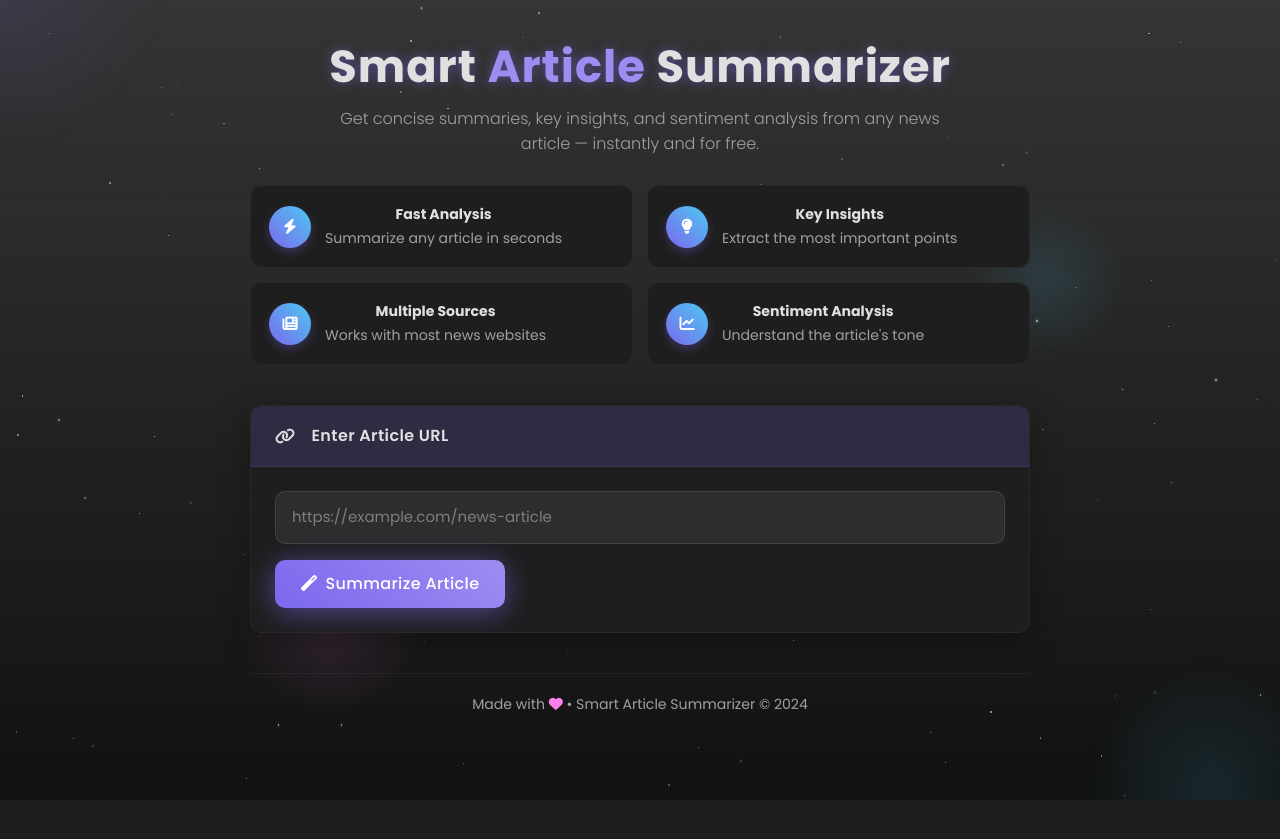
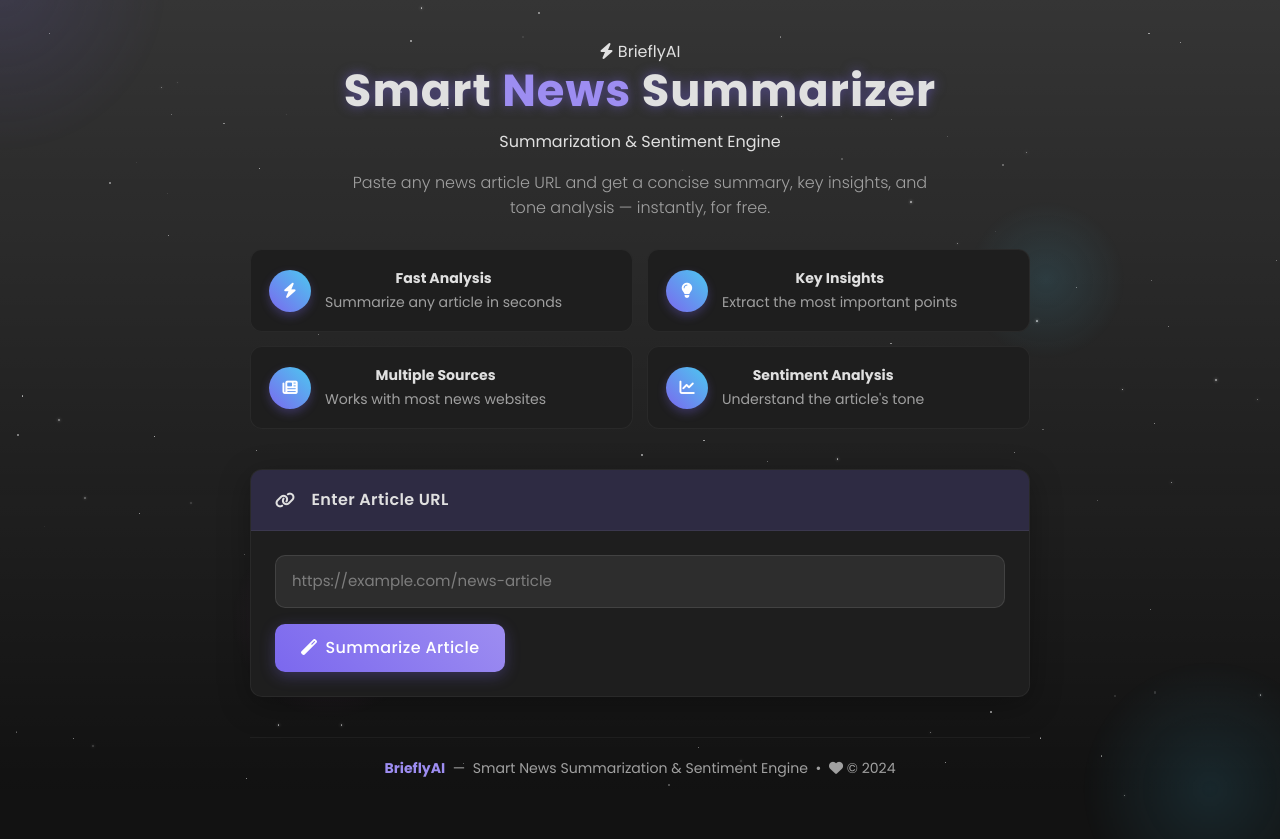
Before and after one commit to SamridhiiiGupta/BrieflyAI--Smart_News_Summarization_and_Sentiment_Engine, a Flask app: page / in a window 1280 px wide. Before the commit the page ends 800 px from the top, so only its background shows below. Run offline with Flask 3, Linux system fonts and the light colour scheme.

Commit message:
update index.html

```diff
--- a/templates/index.html
+++ b/templates/index.html
@@ -3,17 +3,12 @@
 <head>
     <meta charset="UTF-8">
     <meta name="viewport" content="width=device-width, initial-scale=1.0">
-    <title>Smart Article Summarizer</title>
-
-    <!-- Bootstrap 5 -->
+    <title>BrieflyAI – Smart News Summarization & Sentiment Engine</title>
     <link href="https://cdn.jsdelivr.net/npm/bootstrap@5.3.0/dist/css/bootstrap.min.css" rel="stylesheet">
-    <!-- Font Awesome -->
     <link rel="stylesheet" href="https://cdnjs.cloudflare.com/ajax/libs/font-awesome/6.4.0/css/all.min.css">
-    <!-- Google Fonts -->
     <link rel="preconnect" href="https://fonts.googleapis.com">
     <link rel="preconnect" href="https://fonts.gstatic.com" crossorigin>
     <link href="https://fonts.googleapis.com/css2?family=Poppins:wght@300;400;500;600;700&display=swap" rel="stylesheet">
-
     <link rel="stylesheet" href="/static/css/style.css">
 </head>
 <body>
@@ -27,91 +22,98 @@
 
     <div class="container">
 
-        <!-- ── Header ─────────────────────────────────────────────────── -->
+        <!-- ── Header ──────────────────────────────────────────────────── -->
         <header class="app-header">
-            <h1 class="app-title">Smart <span>Article</span> Summarizer</h1>
+            <div class="brand-badge">
+                <i class="fas fa-bolt"></i> BrieflyAI
+            </div>
+            <h1 class="app-title">Smart <span>News</span> Summarizer</h1>
+            <p class="app-subtitle">Summarization &amp; Sentiment Engine</p>
             <p class="app-description">
-                Get concise summaries, key insights, and sentiment analysis
-                from any news article — instantly and for free.
+                Paste any news article URL and get a concise summary, key insights,
+                and tone analysis — instantly, for free.
             </p>
 
             <div class="features">
-                <div class="feature-item">
+                <div class="feature-item tilt-card">
                     <div class="feature-icon"><i class="fas fa-bolt"></i></div>
-                    <div class="feature-text">
-                        <strong>Fast Analysis</strong>
-                        Summarize any article in seconds
-                    </div>
+                    <div class="feature-text"><strong>Fast Analysis</strong>Summarize any article in seconds</div>
                 </div>
-                <div class="feature-item">
+                <div class="feature-item tilt-card">
                     <div class="feature-icon"><i class="fas fa-lightbulb"></i></div>
-                    <div class="feature-text">
-                        <strong>Key Insights</strong>
-                        Extract the most important points
-                    </div>
+                    <div class="feature-text"><strong>Key Insights</strong>Extract the most important points</div>
                 </div>
-                <div class="feature-item">
+                <div class="feature-item tilt-card">
                     <div class="feature-icon"><i class="fas fa-newspaper"></i></div>
-                    <div class="feature-text">
-                        <strong>Multiple Sources</strong>
-                        Works with most news websites
-                    </div>
+                    <div class="feature-text"><strong>Multiple Sources</strong>Works with most news websites</div>
                 </div>
-                <div class="feature-item">
+                <div class="feature-item tilt-card">
                     <div class="feature-icon"><i class="fas fa-chart-line"></i></div>
-                    <div class="feature-text">
-                        <strong>Sentiment Analysis</strong>
-                        Understand the article's tone
-                    </div>
+                    <div class="feature-text"><strong>Sentiment Analysis</strong>Understand the article's tone</div>
                 </div>
             </div>
         </header>
 
-        <!-- ── Input card ─────────────────────────────────────────────── -->
-        <div class="card">
+        <!-- ── Input card ───────────────────────────────────────────────── -->
+        <div class="card tilt-card" id="input-card">
             <div class="card-header">
                 <i class="fas fa-link me-2"></i> Enter Article URL
             </div>
             <div class="card-body">
                 <form id="article-form" novalidate>
-                    <div class="mb-3">
+                    <div class="mb-3 input-wrapper">
                         <input
                             type="url"
-                            class="form-control"
+                            class="form-control fancy-input"
                             id="article-url"
                             placeholder="https://example.com/news-article"
                             required
                             autocomplete="url"
                         >
+                        <div class="input-glow-border"></div>
                     </div>
-                    <button type="submit" class="btn btn-primary pulse" id="submit-btn">
-                        <i class="fas fa-magic btn-icon"></i>Summarize Article
+                    <button type="submit" class="btn btn-primary magnetic-btn ripple-btn" id="submit-btn">
+                        <span class="btn-inner">
+                            <i class="fas fa-magic btn-icon"></i>Summarize Article
+                        </span>
                     </button>
                 </form>
                 <div id="error-message" class="mt-3" role="alert" aria-live="polite"></div>
             </div>
         </div>
 
-        <!-- ── Loader ─────────────────────────────────────────────────── -->
-        <div id="loader" class="loader" aria-live="polite" aria-label="Loading">
-            <div class="spinner"></div>
-            <p class="mt-3">Analyzing article, just a moment…</p>
+        <!-- ── Skeleton loader ─────────────────────────────────────────── -->
+        <div id="loader" aria-live="polite" aria-label="Analysing article">
+            <div class="skeleton-card">
+                <div class="skeleton-header">
+                    <div class="skeleton-line w-60 shimmer"></div>
+                    <div class="skeleton-badge shimmer"></div>
+                </div>
+                <div class="skeleton-body">
+                    <div class="skeleton-label shimmer"></div>
+                    <div class="skeleton-line w-100 shimmer"></div>
+                    <div class="skeleton-line w-90 shimmer"></div>
+                    <div class="skeleton-line w-75 shimmer"></div>
+                    <div class="skeleton-line w-85 shimmer"></div>
+                    <div class="skeleton-divider"></div>
+                    <div class="skeleton-label shimmer"></div>
+                    <div class="skeleton-point shimmer"></div>
+                    <div class="skeleton-point shimmer"></div>
+                    <div class="skeleton-point shimmer"></div>
+                </div>
+            </div>
         </div>
 
-        <!-- ── Results ────────────────────────────────────────────────── -->
+        <!-- ── Results ─────────────────────────────────────────────────── -->
         <div id="results">
-
-            <!-- Article card -->
-            <div class="card">
+            <div class="card results-card tilt-card">
                 <div class="card-header result-header">
                     <i class="fas fa-newspaper me-2"></i>
-                    <span id="article-title">Article Title</span>
+                    <span id="article-title"></span>
                     <span id="source-badge" class="source-badge"></span>
                 </div>
-
                 <div class="card-body">
 
-                    <!-- Reading time -->
                     <div class="reading-time mb-3">
                         <i class="fas fa-clock me-1"></i>
                         Est. reading time: <span id="reading-time">—</span>
@@ -120,7 +122,7 @@
                     <!-- Summary -->
                     <h5 class="section-title">
                         <i class="fas fa-file-alt"></i> Summary
-                        <button class="copy-btn ms-auto" id="copy-summary" title="Copy summary" aria-label="Copy summary">
+                        <button class="copy-btn ms-auto ripple-btn" id="copy-summary" title="Copy summary" aria-label="Copy summary">
                             <i class="fas fa-copy"></i>
                         </button>
                     </h5>
@@ -129,7 +131,7 @@
                     <!-- Key Points -->
                     <h5 class="section-title mt-4">
                         <i class="fas fa-lightbulb"></i> Key Points
-                        <button class="copy-btn ms-auto" id="copy-key-points" title="Copy key points" aria-label="Copy key points">
+                        <button class="copy-btn ms-auto ripple-btn" id="copy-key-points" title="Copy key points" aria-label="Copy key points">
                             <i class="fas fa-copy"></i>
                         </button>
                     </h5>
@@ -140,21 +142,18 @@
                         <i class="fas fa-chart-bar"></i> Sentiment Analysis
                         <i class="fas fa-info-circle ms-2 info-tooltip"
                            data-bs-toggle="tooltip"
-                           title="Evaluates the emotional tone of the article using VADER"></i>
+                           title="Tone scored with VADER — a lexicon-based sentiment analyser"></i>
                     </h5>
-
                     <div class="d-flex justify-content-between align-items-center mb-1">
                         <span class="sentiment-label-edge">Negative</span>
                         <span id="sentiment-label" class="fw-bold fs-6"></span>
                         <span class="sentiment-label-edge">Positive</span>
                     </div>
-
                     <div class="sentiment-meter" role="progressbar" aria-label="Sentiment meter">
                         <div class="center-marker"></div>
                         <div class="sentiment-value negative-value" id="negative-meter"></div>
-                        <div class="sentiment-value positive-value" id="positive-meter"></div>
+                        <div class="sentiment-value positive-value"  id="positive-meter"></div>
                     </div>
-
                     <div class="mt-2">
                         <small class="text-secondary">
                             Compound: <span id="compound-score">—</span> &nbsp;|&nbsp;
@@ -164,7 +163,7 @@
                         </small>
                     </div>
 
-                    <!-- Archive notice (hidden by default) -->
+                    <!-- Archive notice -->
                     <div id="source-info" class="alert alert-info mt-3" style="display:none;">
                         <i class="fas fa-info-circle me-2"></i>
                         <span id="source-message"></span>
@@ -173,21 +172,26 @@
                     <!-- CTA -->
                     <div class="text-center mt-4">
                         <a id="original-article" href="#" target="_blank" rel="noopener noreferrer"
-                           class="btn btn-outline-secondary">
-                            <i class="fas fa-external-link-alt btn-icon"></i>View Original Article
+                           class="btn btn-outline-secondary ripple-btn">
+                            <span class="btn-inner">
+                                <i class="fas fa-external-link-alt btn-icon"></i>View Original Article
+                            </span>
                         </a>
                     </div>
 
                 </div>
             </div>
-        </div><!-- /#results -->
+        </div>
 
         <footer class="footer">
-            Made with <i class="fas fa-heart" style="color:var(--accent-color)"></i>
-            &bull; Smart Article Summarizer &copy; 2024
+            <strong style="color:var(--primary-light)">BrieflyAI</strong>
+            &nbsp;&mdash;&nbsp; Smart News Summarization &amp; Sentiment Engine
+            &nbsp;&bull;&nbsp;
+            <i class="fas fa-heart" style="color:var(--accent)"></i>
+            &copy; 2024
         </footer>
 
-    </div><!-- /.container -->
+    </div>
 
     <script src="https://cdn.jsdelivr.net/npm/bootstrap@5.3.0/dist/js/bootstrap.bundle.min.js"></script>
     <script src="/static/js/main.js"></script>
```
